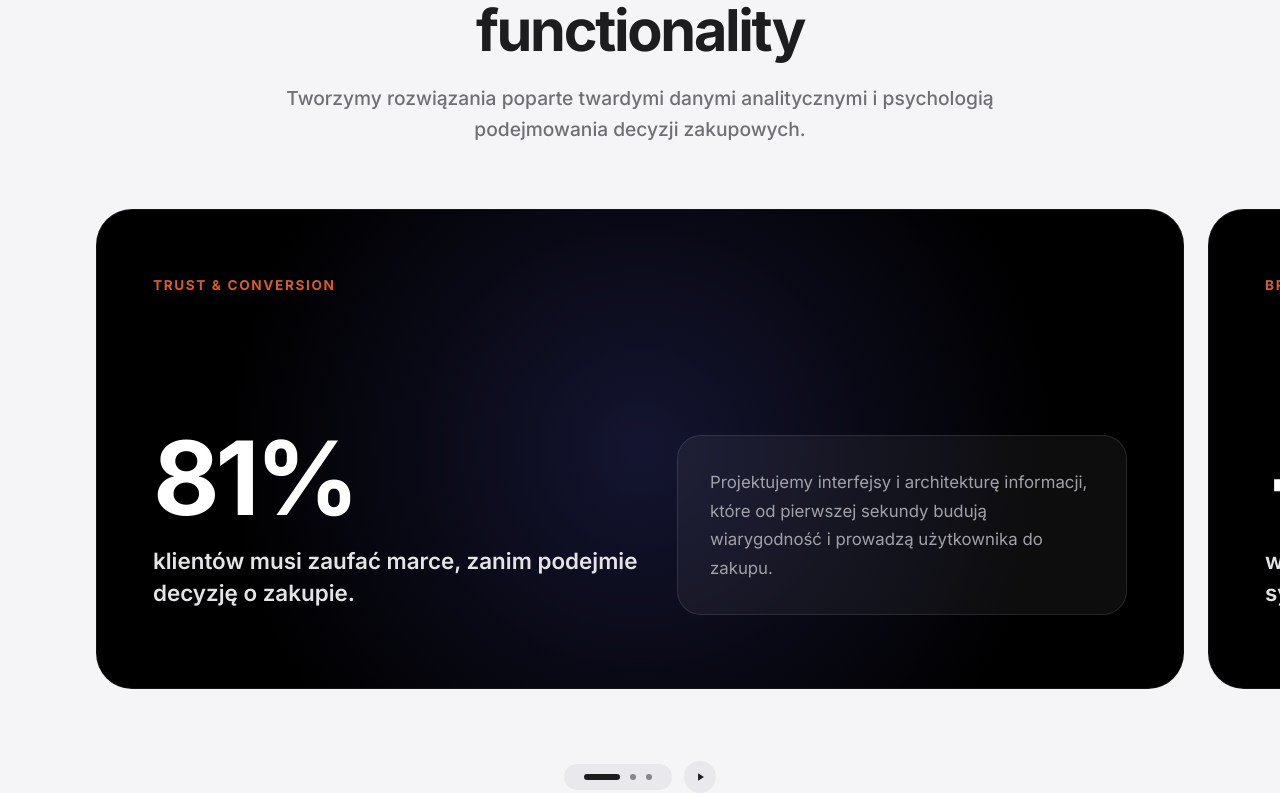
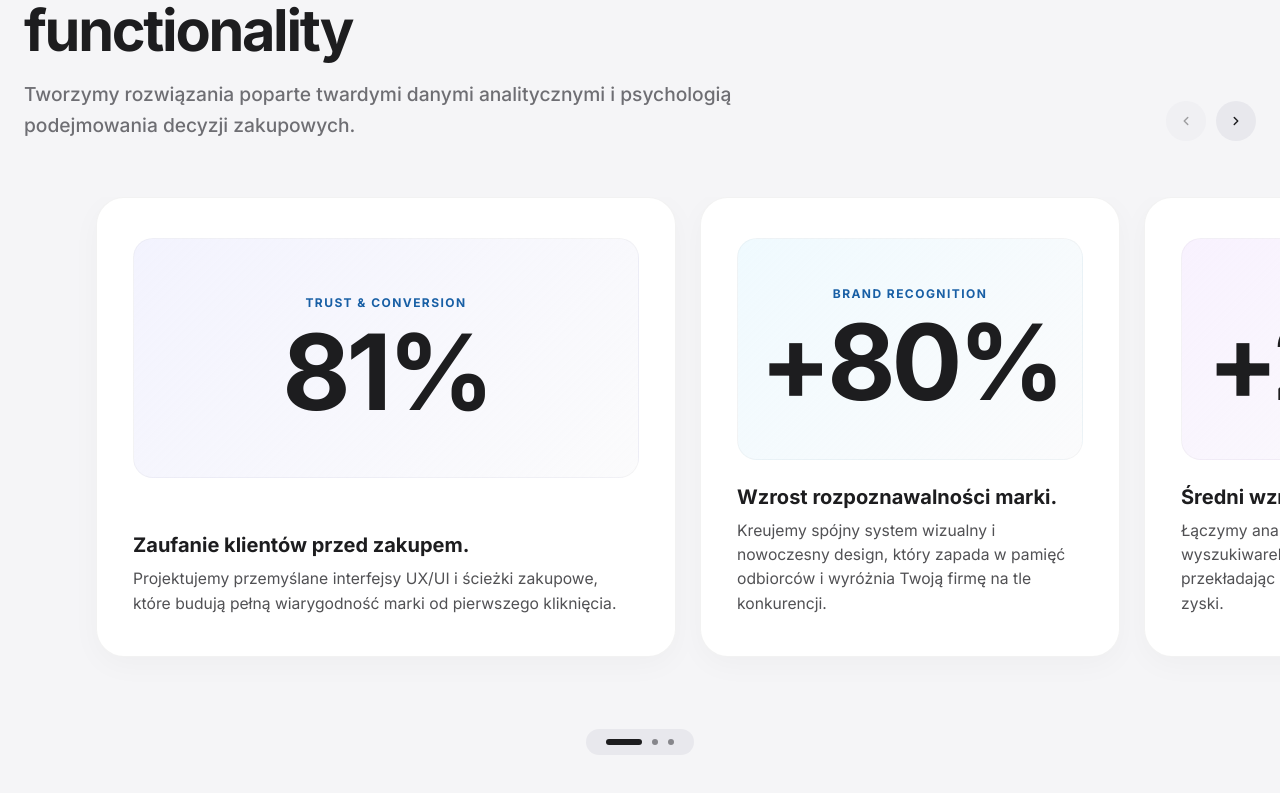
Before and after one commit to FSliwa/AI-SEO-COMPANY, a Next.js app: page / in a window 1280 px wide. Shown: the part 1087-1880 px from the top of the page. Built offline with nearby package versions, Linux system fonts and the light colour scheme.

Commit message:
Match WhyUs section to Apple Productivity feature carousel from screenshot - pure white cards, top right navigation arrows, exact proportions

```diff
--- a/components/WhyUs.jsx
+++ b/components/WhyUs.jsx
@@ -1,6 +1,6 @@
 'use client';
 
-import { useState, useEffect, useRef } from 'react';
+import { useState, useRef } from 'react';
 import { motion } from 'framer-motion';
 import { Reveal, RevealStagger, RevealItem } from './ScrollReveal';
 
@@ -9,25 +9,25 @@ const whyUsCards = [
     id: 1,
     tag: 'TRUST & CONVERSION',
     metric: '81%',
-    text: 'klientów musi zaufać marce, zanim podejmie decyzję o zakupie.',
-    detail: 'Projektujemy interfejsy i architekturę informacji, które od pierwszej sekundy budują wiarygodność i prowadzą użytkownika do zakupu.',
-    visual: 'radial-gradient(circle at 50% 50%, rgba(99, 102, 241, 0.25) 0%, rgba(0,0,0,0) 70%)'
+    title: 'Zaufanie klientów przed zakupem.',
+    description: 'Projektujemy przemyślane interfejsy UX/UI i ścieżki zakupowe, które budują pełną wiarygodność marki od pierwszego kliknięcia.',
+    bgVisual: 'linear-gradient(135deg, rgba(99, 102, 241, 0.08), rgba(245, 245, 247, 0.4))'
   },
   {
     id: 2,
     tag: 'BRAND RECOGNITION',
     metric: '+80%',
-    text: 'wzrostu rozpoznawalności dzięki spójnemu systemowi wizualnemu.',
-    detail: 'Tworzymy wyróżniającą się identyfikację marki i nowoczesny design, który zostaje w pamięci odbiorców na długo.',
-    visual: 'radial-gradient(circle at 50% 50%, rgba(56, 189, 248, 0.25) 0%, rgba(0,0,0,0) 70%)'
+    title: 'Wzrost rozpoznawalności marki.',
+    description: 'Kreujemy spójny system wizualny i nowoczesny design, który zapada w pamięć odbiorców i wyróżnia Twoją firmę na tle konkurencji.',
+    bgVisual: 'linear-gradient(135deg, rgba(56, 189, 248, 0.08), rgba(245, 245, 247, 0.4))'
   },
   {
     id: 3,
     tag: 'REVENUE IMPACT',
     metric: '+23%',
-    text: 'średniego przychodu więcej przy jednolitej komunikacji SEO & Web.',
-    detail: 'Łączymy analitykę, optymalizację pod kątem wyszukiwarek (SEO) i UX, przekładając ruch w sieci bezpośrednio na wyniki finansowe.',
-    visual: 'radial-gradient(circle at 50% 50%, rgba(168, 85, 247, 0.25) 0%, rgba(0,0,0,0) 70%)'
+    title: 'Średni wzrost przychodów.',
+    description: 'Łączymy analitykę, optymalizację pod kątem wyszukiwarek (SEO) i psychologię konwersji, przekładając ruch w internecie na realne zyski.',
+    bgVisual: 'linear-gradient(135deg, rgba(168, 85, 247, 0.08), rgba(245, 245, 247, 0.4))'
   }
 ];
 
@@ -36,7 +36,7 @@ export default function WhyUs() {
 
   const handleScroll = (e) => {
     const container = e.target;
-    const cards = container.querySelectorAll('.whyus-apple-card');
+    const cards = container.querySelectorAll('.whyus-card-item');
     if (!cards.length) return;
 
     const containerCenter = container.scrollLeft + container.clientWidth / 2;
@@ -60,7 +60,7 @@ export default function WhyUs() {
   const scrollTo = (index) => {
     const container = document.getElementById('whyus-carousel');
     if (container) {
-      const cards = container.querySelectorAll('.whyus-apple-card');
+      const cards = container.querySelectorAll('.whyus-card-item');
       if (cards[index]) {
         const targetScrollLeft = cards[index].offsetLeft - (container.clientWidth - cards[index].offsetWidth) / 2;
         container.scrollTo({
@@ -71,23 +71,86 @@ export default function WhyUs() {
     }
   };
 
+  const scrollPrev = () => {
+    const prevIndex = Math.max(0, activeIndex - 1);
+    scrollTo(prevIndex);
+  };
+
+  const scrollNext = () => {
+    const nextIndex = Math.min(whyUsCards.length - 1, activeIndex + 1);
+    scrollTo(nextIndex);
+  };
+
   return (
     <section className="why-us" id="why-us" style={{ background: '#F5F5F7', padding: '7rem 0', color: '#1D1D1F' }}>
       <div className="container" style={{ maxWidth: '1280px' }}>
-        <Reveal className="section-header center" style={{ marginBottom: '4rem', maxWidth: '840px', marginInline: 'auto', textAlign: 'center' }}>
+
+        {/* Top Header Row with Apple-style Navigation Arrows */}
+        <div style={{ display: 'flex', justifyContent: 'space-between', alignItems: 'flex-end', marginBottom: '3.5rem', flexWrap: 'wrap', gap: '2rem' }}>
+          <Reveal className="section-header" style={{ maxWidth: '720px', margin: 0 }}>
             <div className="section-tag" style={{ color: 'var(--color-primary)', marginBottom: '1rem', fontWeight: 600 }}>
               <span className="asterisk" style={{ color: 'var(--color-primary)' }}>✳</span> WHY US
             </div>
-          <h2 style={{ fontSize: 'clamp(2.2rem, 4.5vw, 3.8rem)', fontWeight: 700, letterSpacing: '-0.04em', lineHeight: 1.15, color: '#1D1D1F', marginBottom: '1.25rem' }}>
+            <h2 style={{ fontSize: 'clamp(2.2rem, 4.5vw, 3.8rem)', fontWeight: 700, letterSpacing: '-0.04em', lineHeight: 1.15, color: '#1D1D1F', marginBottom: '1rem' }}>
               Result driven projects, with a focus on design and functionality
             </h2>
-          <p style={{ fontSize: '1.2rem', color: '#6E6E73', fontWeight: 500, lineHeight: 1.6 }}>
+            <p style={{ fontSize: '1.2rem', color: '#6E6E73', fontWeight: 500, lineHeight: 1.6, margin: 0 }}>
               Tworzymy rozwiązania poparte twardymi danymi analitycznymi i psychologią podejmowania decyzji zakupowych.
             </p>
           </Reveal>
+
+          {/* Top Right Apple Circular Arrow Buttons (from Apple Screenshot) */}
+          <div style={{ display: 'flex', gap: '10px', flexShrink: 0 }}>
+            <button
+              onClick={scrollPrev}
+              disabled={activeIndex === 0}
+              style={{
+                width: '40px',
+                height: '40px',
+                borderRadius: '50%',
+                background: '#E8E8ED',
+                border: 'none',
+                display: 'flex',
+                alignItems: 'center',
+                justifyContent: 'center',
+                cursor: activeIndex === 0 ? 'default' : 'pointer',
+                opacity: activeIndex === 0 ? 0.4 : 1,
+                transition: 'all 0.2s ease'
+              }}
+              aria-label="Previous slide"
+            >
+              <svg width="14" height="14" viewBox="0 0 24 24" fill="none" stroke="#1D1D1F" strokeWidth="2.5" strokeLinecap="round" strokeLinejoin="round">
+                <path d="M15 18l-6-6 6-6" />
+              </svg>
+            </button>
+
+            <button
+              onClick={scrollNext}
+              disabled={activeIndex === whyUsCards.length - 1}
+              style={{
+                width: '40px',
+                height: '40px',
+                borderRadius: '50%',
+                background: '#E8E8ED',
+                border: 'none',
+                display: 'flex',
+                alignItems: 'center',
+                justifyContent: 'center',
+                cursor: activeIndex === whyUsCards.length - 1 ? 'default' : 'pointer',
+                opacity: activeIndex === whyUsCards.length - 1 ? 0.4 : 1,
+                transition: 'all 0.2s ease'
+              }}
+              aria-label="Next slide"
+            >
+              <svg width="14" height="14" viewBox="0 0 24 24" fill="none" stroke="#1D1D1F" strokeWidth="2.5" strokeLinecap="round" strokeLinejoin="round">
+                <path d="M9 18l6-6-6-6" />
+              </svg>
+            </button>
+          </div>
+        </div>
       </div>
 
-      {/* Apple-style Carousel (Full Screen Width) */}
+      {/* Apple Productivity Carousel (Full Screen Width) */}
       <div style={{ position: 'relative', width: '100vw', marginLeft: 'calc(-50vw + 50%)', overflow: 'hidden' }}>
         <RevealStagger
           id="whyus-carousel"
@@ -109,62 +172,67 @@ export default function WhyUs() {
             #whyus-carousel::-webkit-scrollbar { display: none; }
           `}</style>
 
-          {whyUsCards.map((item) => (
+          {whyUsCards.map((item, idx) => (
             <RevealItem
               key={item.id}
-              className="whyus-apple-card"
+              className="whyus-card-item"
               style={{
-                flex: '0 0 min(85vw, 1200px)',
+                flex: idx === 0 ? '0 0 min(85vw, 580px)' : '0 0 min(75vw, 420px)', // Card 1 is wider like Apple screenshot!
                 scrollSnapAlign: 'center',
-                background: '#000000',
-                borderRadius: '36px',
-                padding: '4rem 3.5rem',
+                background: '#FFFFFF', // Pure white card background
+                borderRadius: '28px',
+                padding: '2.5rem 2.25rem',
                 display: 'flex',
                 flexDirection: 'column',
                 justifyContent: 'space-between',
-                minHeight: '480px',
-                border: '1px solid rgba(255,255,255,0.08)',
+                height: '460px',
+                boxShadow: '0 8px 30px rgba(0,0,0,0.03)',
+                border: '1px solid rgba(0,0,0,0.05)',
                 position: 'relative',
                 overflow: 'hidden'
               }}
             >
-              {/* Subtle background glow effect */}
+              {/* Top Graphic / Stat Visual Area */}
               <div style={{
-                position: 'absolute',
-                inset: 0,
-                background: item.visual,
-                pointerEvents: 'none',
-                opacity: 0.8
-              }} />
-
-              <div style={{ zIndex: 1, display: 'flex', flexDirection: 'column', justifyContent: 'space-between', height: '100%' }}>
-                <div style={{ fontSize: '0.85rem', fontWeight: 700, letterSpacing: '0.12em', textTransform: 'uppercase', color: 'var(--color-cta)', marginBottom: '1.5rem' }}>
+                width: '100%',
+                height: '240px',
+                borderRadius: '20px',
+                background: item.bgVisual,
+                display: 'flex',
+                flexDirection: 'column',
+                justifyContent: 'center',
+                alignItems: 'center',
+                position: 'relative',
+                overflow: 'hidden',
+                border: '1px solid rgba(0,0,0,0.03)'
+              }}>
+                <div style={{ fontSize: '0.75rem', fontWeight: 700, letterSpacing: '0.12em', textTransform: 'uppercase', color: 'var(--color-primary)', marginBottom: '0.5rem' }}>
                   {item.tag}
                 </div>
-
-                <div style={{ display: 'flex', justifyContent: 'space-between', alignItems: 'center', flexWrap: 'wrap', gap: '2rem' }}>
-                  <div style={{ flex: '1 1 320px', maxWidth: '550px' }}>
-                    <div style={{ fontSize: 'clamp(4.5rem, 8vw, 7rem)', fontWeight: 800, color: '#FFFFFF', lineHeight: 1, letterSpacing: '-0.04em', marginBottom: '1rem' }}>
+                <motion.div
+                  animate={{ scale: [1, 1.03, 1] }}
+                  transition={{ duration: 5, ease: 'easeInOut', repeat: Infinity }}
+                  style={{ fontSize: 'clamp(4.5rem, 8vw, 6.5rem)', fontWeight: 800, color: '#1D1D1F', lineHeight: 1, letterSpacing: '-0.04em' }}
+                >
                   {item.metric}
-                    </div>
-                    <div style={{ fontSize: '1.4rem', color: '#E4E4E7', fontWeight: 600, lineHeight: 1.4, marginBottom: '1rem' }}>
-                      {item.text}
-                    </div>
+                </motion.div>
               </div>
 
-                  <div style={{ flex: '1 1 300px', maxWidth: '450px', background: 'rgba(255,255,255,0.05)', padding: '2rem', borderRadius: '24px', border: '1px solid rgba(255,255,255,0.1)' }}>
-                    <p style={{ color: '#A1A1AA', fontSize: '1.05rem', lineHeight: 1.7, margin: 0 }}>
-                      {item.detail}
+              {/* Bottom Text Area matching Apple's formatting */}
+              <div style={{ marginTop: '1.5rem' }}>
+                <h3 style={{ fontSize: '1.25rem', fontWeight: 700, color: '#1D1D1F', lineHeight: 1.35, marginBottom: '0.5rem' }}>
+                  {item.title}
+                </h3>
+                <p style={{ fontSize: '0.98rem', color: '#515154', fontWeight: 400, lineHeight: 1.55, margin: 0 }}>
+                  {item.description}
                 </p>
-                  </div>
-                </div>
               </div>
             </RevealItem>
           ))}
         </RevealStagger>
 
-        {/* Pagination Controls (1:1 Apple Style) */}
-        <Reveal delay={0.4} style={{ display: 'flex', justifyContent: 'center', alignItems: 'center', gap: '12px', marginTop: '2.5rem' }}>
+        {/* Bottom Pagination Dots Pill */}
+        <Reveal delay={0.4} style={{ display: 'flex', justifyContent: 'center', alignItems: 'center', marginTop: '2.5rem' }}>
           <div style={{ display: 'flex', gap: '10px', padding: '10px 20px', background: '#E8E8ED', borderRadius: '30px', alignItems: 'center' }}>
             {whyUsCards.map((_, idx) => (
               <button
@@ -184,29 +252,8 @@ export default function WhyUs() {
               />
             ))}
           </div>
+        </Reveal>
 
-          <button
-            onClick={() => scrollTo((activeIndex + 1) % whyUsCards.length)}
-            style={{
-              background: '#E8E8ED',
-              border: 'none',
-              borderRadius: '50%',
-              width: '32px',
-              height: '32px',
-              cursor: 'pointer',
-              display: 'flex',
-              alignItems: 'center',
-              justifyContent: 'center',
-              padding: '0',
-              transition: 'background 0.2s ease'
-            }}
-            aria-label="Next slide"
-          >
-            <svg width="10" height="10" viewBox="0 0 24 24" fill="#1D1D1F" stroke="none" style={{ marginLeft: '1px' }}>
-              <polygon points="5 3 19 12 5 21 5 3"></polygon>
-            </svg>
-          </button>
-        </Reveal>
       </div>
     </section>
   );
```
Lines whose indentation alone changed are shown as unchanged.
